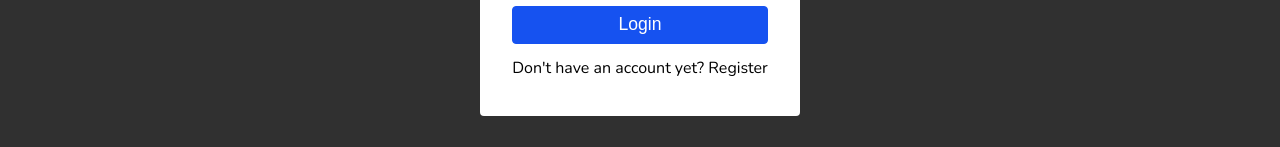
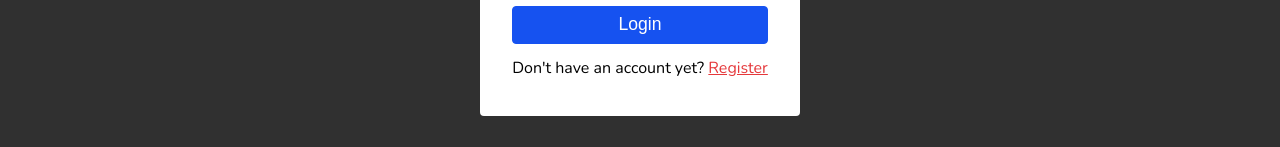
Before and after one commit to gchib00/kirowallet, a Next.js app: page /login in a window 1280 px wide. Shown: the part 415-562 px from the top of the page. Built offline with nearby package versions, Linux system fonts and the light colour scheme.

Commit message:
added custom hook that causes the modal close if user clicks outside of modal div

```diff
--- a/components/Forms/LoginForm.tsx
+++ b/components/Forms/LoginForm.tsx
@@ -25,8 +25,13 @@ const SubmitButton = styled.button`
   border-color: #0A46E4;
 }
 `;
-const RegisterLink = styled.div`
+const RegisterText = styled.div`
   margin: 5px auto 5px auto;
+`;
+const RegisterBtn = styled.span`
+  color: #E5383B;
+  text-decoration: underline;
+  cursor: pointer;
 `;
 
 interface Props {
@@ -46,9 +51,9 @@ const LoginForm = ({ setRegisterationModal }: Props) => {
         autoComplete="off"
       />
       <SubmitButton type="submit">Login</SubmitButton>
-      <RegisterLink>
-        Don&apos;t have an account yet? <a onClick={() => setRegisterationModal(true)}>Register</a>
-      </RegisterLink>
+      <RegisterText>
+        Don&apos;t have an account yet? <RegisterBtn onClick={() => setRegisterationModal(true)}>Register</RegisterBtn>
+      </RegisterText>
     </Fragment>
   );
 };
--- a/components/Modals/AuthModal.tsx
+++ b/components/Modals/AuthModal.tsx
@@ -1,5 +1,6 @@
-import React, { useState } from 'react';
+import React, { useRef, useState } from 'react';
 import styled from 'styled-components';
+import useModalCloser from '../../custom_hooks/useModalCloser';
 import LoginForm from '../Forms/LoginForm';
 import RegisterForm from '../Forms/RegisterForm';
 import Dimmer from './Dimmer';
@@ -21,16 +22,24 @@ interface Props {
 const AuthModal = ({ loginModal, setLoginModal }: Props) => {
   const [registrationModal, setRegisterationModal] = useState<boolean>(false);
 
+  const dimmerRef = useRef<HTMLFormElement>(null);
+  useModalCloser({ //custom hook responsible for closing the modal/dimmer as soon as user clicks outside the modal
+    ref: dimmerRef,
+    setModalState: setLoginModal,
+  });
+
   const handleSubmit = (e: React.FormEvent<HTMLFormElement>) => {
+    e.preventDefault();
     console.log(e.target);
     setLoginModal(false);
   };
+
   if (loginModal === false){
     return null;
   }
   return (
     <Dimmer>
-      <Modal onSubmit={(e) => handleSubmit(e)}>
+      <Modal ref={dimmerRef} onSubmit={(e) => handleSubmit(e)}>
         {registrationModal ? //if registrationModal is set active, show register form, otherwise show login form
           <RegisterForm />
           :
--- /dev/null
+++ b/custom_hooks/useModalCloser.ts
@@ -0,0 +1,25 @@
+import { useEffect } from 'react';
+
+interface Props {
+  ref: React.RefObject<any>;
+  setModalState: React.Dispatch<React.SetStateAction<boolean>>;
+}
+//reusable custom hook responsible for closing a modal once user clicks outside the modal div
+const useModalCloser = ({ ref, setModalState }: Props) => {
+  useEffect(() => {
+    const handler = (e: Event) => {
+      if (!ref.current?.contains(e.target as Node)) {
+        setModalState(false);
+      }
+    };
+    document.addEventListener('mousedown', handler);
+    return () => { //cleanup fn
+      document.removeEventListener('mousedown', handler);
+    };
+  });
+  return {
+
+  };
+};
+
+export default useModalCloser;
```
